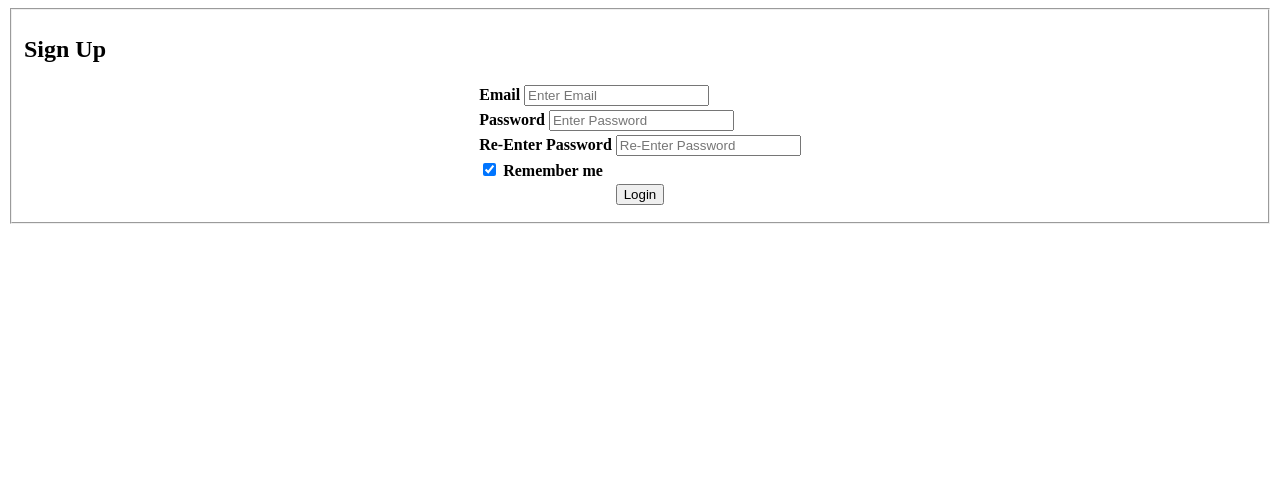
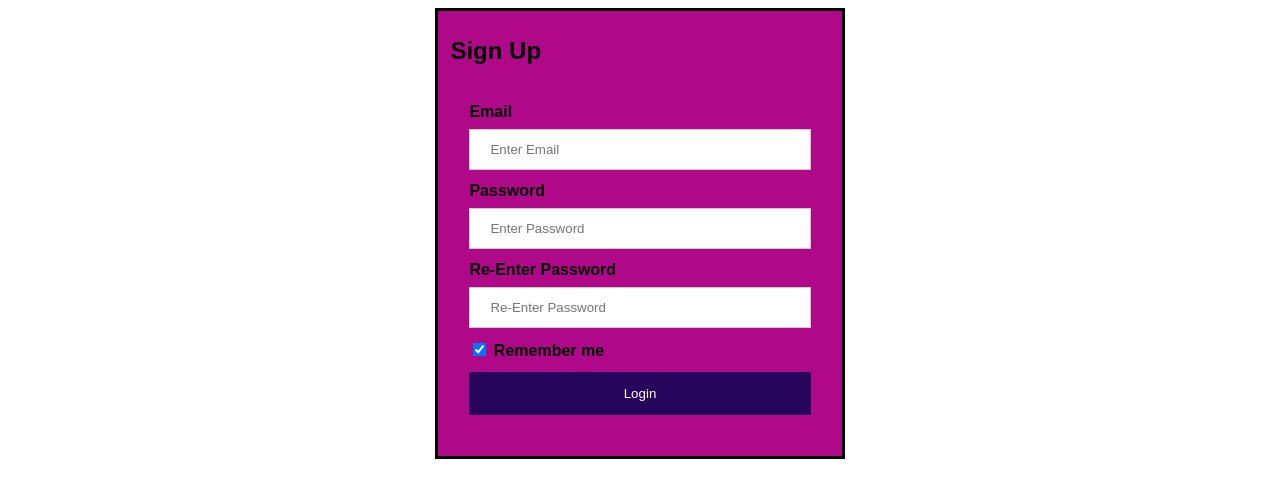
Before and after one commit to CodeCrusader0/Solution, a plain HTML site: page signup.html in a window 1280 px wide. Drawn offline with Linux system fonts and the light colour scheme.

Commit message:
CSS design

```diff
--- a/signup.html
+++ b/signup.html
@@ -2,6 +2,90 @@
 
 <head>
     <meta name="viewport" content="width=device-width, initial-scale=1">
+    <style>
+        #f1 {
+            border-radius: 50% solid black;
+            background-color: rgb(175, 9, 137);
+            border: solid black;
+            width: 30%;
+            padding: auto;
+            background-image: url(WhatsApp\ Image\ 2022-12-21\ at\ 3.17.24\ PM\ \(1\).jpeg);
+
+            margin-left: auto;
+            margin-right: auto;
+
+
+
+
+        }
+
+        body {
+            font-family: Arial, Helvetica, sans-serif;
+        }
+
+        form {
+            border: 3px solid #f1f1f1;
+        }
+
+        input[type=text],
+        input[type=password] {
+            width: 100%;
+            padding: 12px 20px;
+            margin: 8px 0;
+            display: inline-block;
+            border: 1px solid #ccc;
+            box-sizing: border-box;
+        }
+
+        button {
+            background-color: #28055d;
+            color: white;
+            padding: 14px 20px;
+            margin: 8px 0;
+            border: none;
+            cursor: pointer;
+            width: 100%;
+        }
+
+        button:hover {
+            opacity: 0.8;
+        }
+
+        .cancelbtn {
+            width: auto;
+            padding: 10px 18px;
+            background-color: red;
+            border: solid red;
+        }
+
+        .imgcontainer {
+            text-align: center;
+            margin: 24px 0 12px 0;
+        }
+
+
+
+        .container {
+            padding: 16px;
+        }
+
+        span.psw {
+            float: right;
+            padding-top: 16px;
+        }
+
+        /* Change styles for span and cancel button on extra small screens */
+        @media screen and (max-width: 300px) {
+            span.psw {
+                display: block;
+                float: none;
+            }
+
+            .cancelbtn {
+                width: 100%;
+            }
+        }
+    </style>
 </head>
 <body>
     <fieldset id="f1">
```
